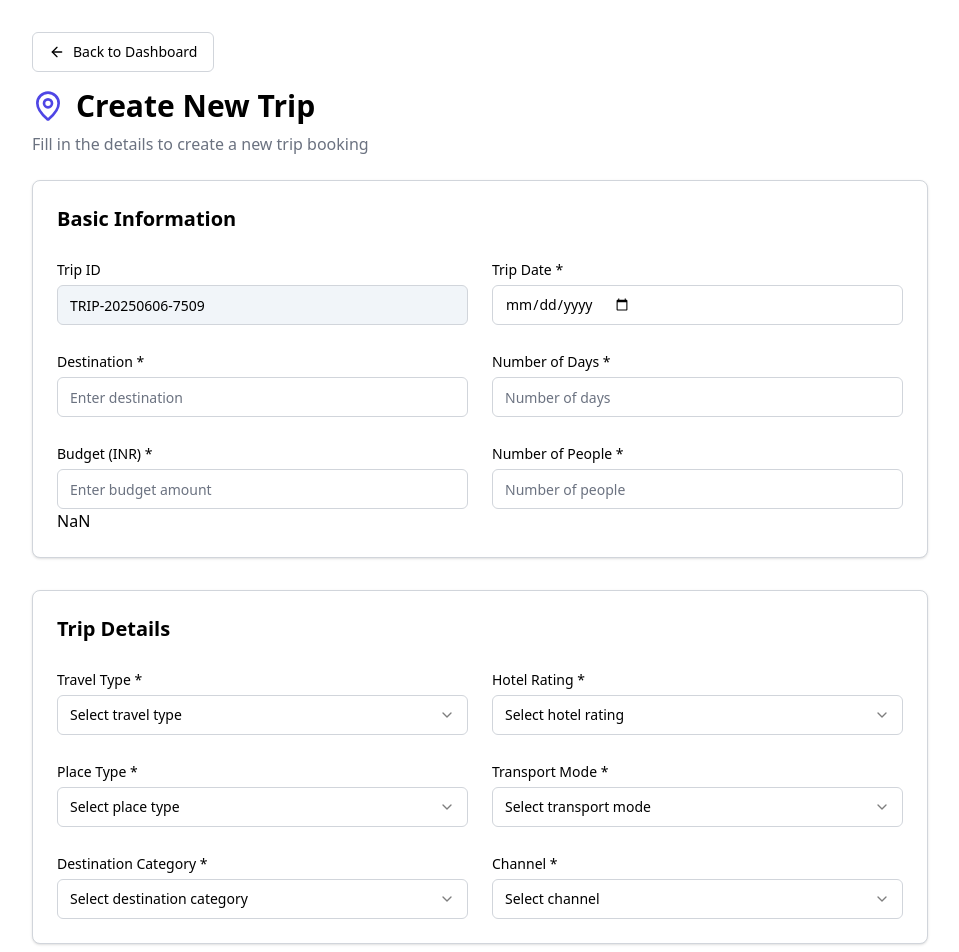
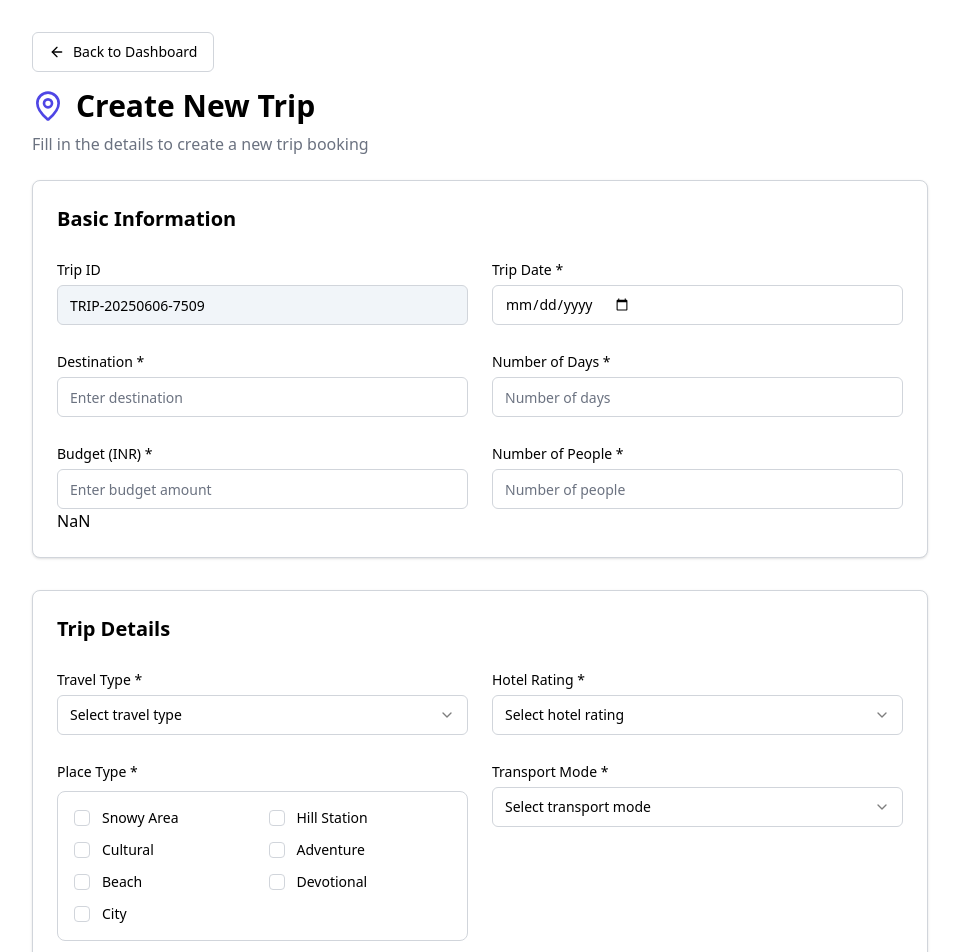
Before and after one commit to PaavalCompany/trip-managmenet, a Next.js app: page /trips/new in a window 1280 px wide. Shown: the top 952 px of the page, without its empty margins (160-1119 px from the left). Built offline with nearby package versions, Linux system fonts and the light colour scheme.

Commit message:
Added multi options

```diff
--- a/app/api/trips/create/route.ts
+++ b/app/api/trips/create/route.ts
@@ -22,13 +22,19 @@ export async function POST(request: NextRequest) {
     // Validate the form data
     const validatedData = tripSchema.parse(body)
 
+    // Convert placeType array to comma-separated string for Google Sheets
+    const dataForSheets = {
+      ...validatedData,
+      placeType: validatedData.placeType.join(", ")
+    }
+
     // Submit to Google Sheets
     const sheetsResponse = await fetch(process.env.GOOGLE_SHEETS_WEB_APP_URL!, {
       method: "POST",
       headers: {
         "Content-Type": "application/json",
       },
-      body: JSON.stringify(validatedData),
+      body: JSON.stringify(dataForSheets),
     })
 
     if (!sheetsResponse.ok) {
--- a/app/trips/new/page.tsx
+++ b/app/trips/new/page.tsx
@@ -4,6 +4,7 @@ import { Button } from "@/components/ui/button"
 import { Input } from "@/components/ui/input"
 import { Label } from "@/components/ui/label"
 import { Textarea } from "@/components/ui/textarea"
+import { Checkbox } from "@/components/ui/checkbox"
 import {
   Select,
   SelectContent,
@@ -22,6 +23,9 @@ import { generateTripId, formatCurrency } from "@/lib/utils"
 export default function NewTripPage() {
   const router = useRouter()
   const [isSubmitting, setIsSubmitting] = useState(false)
+  const [hotelRating, setHotelRating] = useState<string>("")
+  const [hotelSubCategory, setHotelSubCategory] = useState<string>("")
+  const [selectedPlaceTypes, setSelectedPlaceTypes] = useState<string[]>([])
   const [submitResult, setSubmitResult] = useState<{
     success: boolean
     tripId?: string
@@ -36,14 +40,52 @@ export default function NewTripPage() {
     control,
     formState: { errors },
     watch,
+    setValue,
   } = useForm<TripFormData>({
     resolver: zodResolver(tripSchema),
     defaultValues: {
       tripId: generateTripId(),
+      placeType: [],
     },
   })
 
   const budgetValue = watch("budget")
+
+  // Handle hotel rating change
+  const handleHotelRatingChange = (value: string) => {
+    setHotelRating(value)
+    setHotelSubCategory("")
+
+    // For 1 and 2 star, automatically append "Budget"
+    if (value === "1 star" || value === "2 star") {
+      const finalValue = `${value} Budget`
+      setValue("hotelDetails", finalValue as any)
+    } else {
+      // For 3, 4, 5 star, wait for sub-category selection
+      setValue("hotelDetails", "" as any)
+    }
+  }
+
+  // Handle hotel sub-category change
+  const handleHotelSubCategoryChange = (subCategory: string) => {
+    setHotelSubCategory(subCategory)
+    if (hotelRating && (hotelRating === "3 star" || hotelRating === "4 star" || hotelRating === "5 star")) {
+      const finalValue = `${hotelRating} ${subCategory}`
+      setValue("hotelDetails", finalValue as any)
+    }
+  }
+
+  // Handle place type selection
+  const handlePlaceTypeChange = (placeType: string, checked: boolean) => {
+    let newSelectedPlaceTypes: string[]
+    if (checked) {
+      newSelectedPlaceTypes = [...selectedPlaceTypes, placeType]
+    } else {
+      newSelectedPlaceTypes = selectedPlaceTypes.filter(type => type !== placeType)
+    }
+    setSelectedPlaceTypes(newSelectedPlaceTypes)
+    setValue("placeType", newSelectedPlaceTypes as any)
+  }
 
   const onSubmit = async (data: TripFormData) => {
     setIsSubmitting(true)
@@ -319,7 +361,7 @@ export default function NewTripPage() {
                   control={control}
                   render={({ field }) => (
                     <Select
-                      onValueChange={field.onChange}
+                      onValueChange={handleHotelRatingChange}
                       defaultValue={field.value}
                     >
                       <SelectTrigger className="mt-1">
@@ -341,31 +383,68 @@ export default function NewTripPage() {
                   </p>
                 )}
               </div>
+
+              {/* Show sub-category dropdown only for 3, 4, 5 star hotels */}
+              {(hotelRating === "3 star" || hotelRating === "4 star" || hotelRating === "5 star") && (
+                <div>
+                  <Label htmlFor="hotelSubCategory">Hotel Category *</Label>
+                  <Select
+                    onValueChange={handleHotelSubCategoryChange}
+                    value={hotelSubCategory}
+                  >
+                    <SelectTrigger className="mt-1">
+                      <SelectValue placeholder="Select hotel category" />
+                    </SelectTrigger>
+                    <SelectContent>
+                      <SelectItem value="Standard">Standard</SelectItem>
+                      <SelectItem value="Deluxe">Deluxe</SelectItem>
+                      <SelectItem value="Premium">Premium</SelectItem>
+                    </SelectContent>
+                  </Select>
+                </div>
+              )}
               <div>
                 <Label htmlFor="placeType">Place Type *</Label>
-                <Controller
-                  name="placeType"
-                  control={control}
-                  render={({ field }) => (
-                    <Select
-                      onValueChange={field.onChange}
-                      defaultValue={field.value}
-                    >
-                      <SelectTrigger className="mt-1">
-                        <SelectValue placeholder="Select place type" />
-                      </SelectTrigger>
-                      <SelectContent>
-                        <SelectItem value="Snowy Area">Snowy Area</SelectItem>
-                        <SelectItem value="Hill Station">Hill Station</SelectItem>
-                        <SelectItem value="Cultural">Cultural</SelectItem>
-                        <SelectItem value="Adventure">Adventure</SelectItem>
-                        <SelectItem value="Beach">Beach</SelectItem>
-                        <SelectItem value="Devotional">Devotional</SelectItem>
-                        <SelectItem value="City">City</SelectItem>
-                      </SelectContent>
-                    </Select>
-                  )}
-                />
+                <div className="mt-2 grid grid-cols-1 sm:grid-cols-2 gap-3 p-4 border border-border rounded-lg bg-card">
+                  {[
+                    "Snowy Area",
+                    "Hill Station",
+                    "Cultural",
+                    "Adventure",
+                    "Beach",
+                    "Devotional",
+                    "City"
+                  ].map((placeType) => (
+                    <div key={placeType} className="flex items-center space-x-3">
+                      <Checkbox
+                        id={`placeType-${placeType}`}
+                        checked={selectedPlaceTypes.includes(placeType)}
+                        onCheckedChange={(checked) => handlePlaceTypeChange(placeType, checked)}
+                      />
+                      <Label
+                        htmlFor={`placeType-${placeType}`}
+                        className="text-sm font-medium cursor-pointer text-card-foreground"
+                      >
+                        {placeType}
+                      </Label>
+                    </div>
+                  ))}
+                </div>
+                {selectedPlaceTypes.length > 0 && (
+                  <div className="mt-2 p-2 bg-muted rounded-md">
+                    <p className="text-xs text-muted-foreground mb-1">Selected place types:</p>
+                    <div className="flex flex-wrap gap-1">
+                      {selectedPlaceTypes.map((type) => (
+                        <span
+                          key={type}
+                          className="inline-flex items-center px-2 py-1 rounded-full text-xs bg-primary text-primary-foreground"
+                        >
+                          {type}
+                        </span>
+                      ))}
+                    </div>
+                  </div>
+                )}
                 {errors.placeType && (
                   <p className="mt-1 text-sm text-red-600">
                     {errors.placeType.message}
@@ -387,8 +466,10 @@ export default function NewTripPage() {
                       </SelectTrigger>
                       <SelectContent>
                         <SelectItem value="Flight">Flight</SelectItem>
-                        <SelectItem value="Train">Train</SelectItem>
+                        <SelectItem value="Train - AC">Train - AC</SelectItem>
+                        <SelectItem value="Train - General">Train - General</SelectItem>
                         <SelectItem value="Bus">Bus</SelectItem>
+                        <SelectItem value="Cab">Cab</SelectItem>
                       </SelectContent>
                     </Select>
                   )}
@@ -417,6 +498,7 @@ export default function NewTripPage() {
                         <SelectItem value="Central India">Central India</SelectItem>
                         <SelectItem value="North India">North India</SelectItem>
                         <SelectItem value="North East India">North East India</SelectItem>
+                        <SelectItem value="Kerala">Kerala</SelectItem>
                         <SelectItem value="GCC">GCC</SelectItem>
                         <SelectItem value="Asia">Asia</SelectItem>
                         <SelectItem value="Europe">Europe</SelectItem>
@@ -449,6 +531,7 @@ export default function NewTripPage() {
                         <SelectItem value="Facebook">Facebook</SelectItem>
                         <SelectItem value="Referral">Referral</SelectItem>
                         <SelectItem value="Ads">Ads</SelectItem>
+                        <SelectItem value="Google">Google</SelectItem>
                       </SelectContent>
                     </Select>
                   )}
--- /dev/null
+++ b/components/ui/checkbox.tsx
@@ -0,0 +1,46 @@
+"use client"
+
+import * as React from "react"
+import { Check } from "lucide-react"
+import { cn } from "@/lib/utils"
+
+export interface CheckboxProps {
+  checked?: boolean
+  onCheckedChange?: (checked: boolean) => void
+  disabled?: boolean
+  id?: string
+  className?: string
+}
+
+const Checkbox = React.forwardRef<HTMLInputElement, CheckboxProps>(
+  ({ className, checked = false, onCheckedChange, disabled, id, ...props }, ref) => {
+    return (
+      <div className="relative">
+        <input
+          type="checkbox"
+          id={id}
+          checked={checked}
+          onChange={(e) => onCheckedChange?.(e.target.checked)}
+          disabled={disabled}
+          className="sr-only"
+          ref={ref}
+          {...props}
+        />
+        <div
+          className={cn(
+            "h-4 w-4 shrink-0 rounded-sm border border-border ring-offset-background focus-visible:outline-none focus-visible:ring-2 focus-visible:ring-ring focus-visible:ring-offset-2 disabled:cursor-not-allowed disabled:opacity-50 flex items-center justify-center cursor-pointer transition-colors",
+            checked && "bg-primary text-primary-foreground border-primary",
+            disabled && "cursor-not-allowed opacity-50",
+            className
+          )}
+          onClick={() => !disabled && onCheckedChange?.(!checked)}
+        >
+          <Check className={cn("h-3 w-3 transition-opacity", checked ? "opacity-100" : "opacity-0")} />
+        </div>
+      </div>
+    )
+  }
+)
+Checkbox.displayName = "Checkbox"
+
+export { Checkbox }
--- a/lib/validations.ts
+++ b/lib/validations.ts
@@ -20,13 +20,19 @@ export const tripSchema = z.object({
     "Ticket Booking"
   ]),
   hotelDetails: z.enum([
-    "1 star",
-    "2 star",
-    "3 star",
-    "4 star",
-    "5 star"
+    "1 star Budget",
+    "2 star Budget",
+    "3 star Standard",
+    "3 star Deluxe",
+    "3 star Premium",
+    "4 star Standard",
+    "4 star Deluxe",
+    "4 star Premium",
+    "5 star Standard",
+    "5 star Deluxe",
+    "5 star Premium"
   ]),
-  placeType: z.enum([
+  placeType: z.array(z.enum([
     "Snowy Area",
     "Hill Station",
     "Cultural",
@@ -34,17 +40,20 @@ export const tripSchema = z.object({
     "Beach",
     "Devotional",
     "City"
-  ]),
+  ])).min(1, "Please select at least one place type"),
   transportMode: z.enum([
     "Flight",
-    "Train",
-    "Bus"
+    "Train - AC",
+    "Train - General",
+    "Bus",
+    "Cab"
   ]),
   destinationCategory: z.enum([
     "South India",
     "Central India",
     "North India",
     "North East India",
+    "Kerala",
     "GCC",
     "Asia",
     "Europe"
@@ -54,7 +63,8 @@ export const tripSchema = z.object({
     "Instagram",
     "Facebook",
     "Referral",
-    "Ads"
+    "Ads",
+    "Google"
   ]),
   itinerary: z.string().min(10, "Please provide a detailed itinerary")
 })
```
